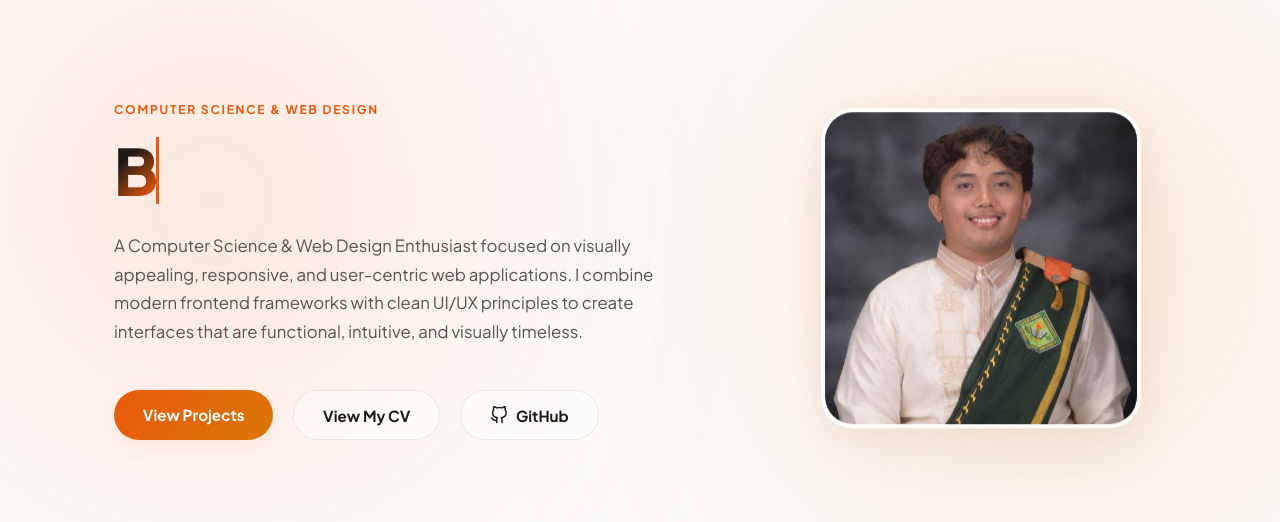
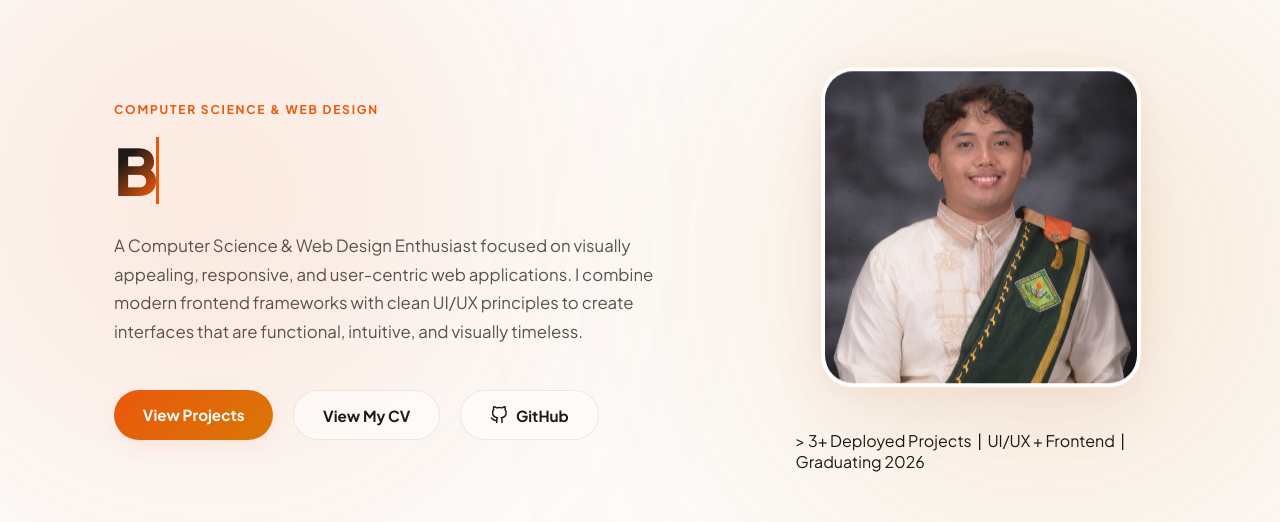
Before and after one commit to webjie28/BENJIELIPALAM, a Vue app: page / in a window 1280 px wide. Shown: the part 155-677 px from the top of the page. Built offline with nearby package versions, Linux system fonts and the light colour scheme; no server answers.

Commit message:
feat: Add terminal section below hero avatar

```diff
--- a/App.vue
+++ b/App.vue
@@ -165,6 +165,18 @@
                 @error="hasImage = false"
               />
               <div v-else class="hero-avatar-fallback">BL</div>
+            </div>
+
+            <!-- Terminal Hero Section -->
+            <div class="hero-terminal">
+              <div class="terminal-header">
+                <span class="dot red"></span>
+                <span class="dot yellow"></span>
+                <span class="dot green"></span>
+              </div>
+              <div class="terminal-body">
+                <span class="terminal-prompt">&gt;</span> 3+ Deployed Projects &nbsp;|&nbsp; UI/UX + Frontend &nbsp;|&nbsp; Graduating 2026<span class="terminal-cursor"></span>
+              </div>
             </div>
           </div>
         </div>
@@ -1450,8 +1462,10 @@ body {
 
 .hero-right {
   display: flex;
+  flex-direction: column;
   align-items: center;
   justify-content: center;
+  gap: 2.5rem;
 }
 
 .hero-image-frame {
```
